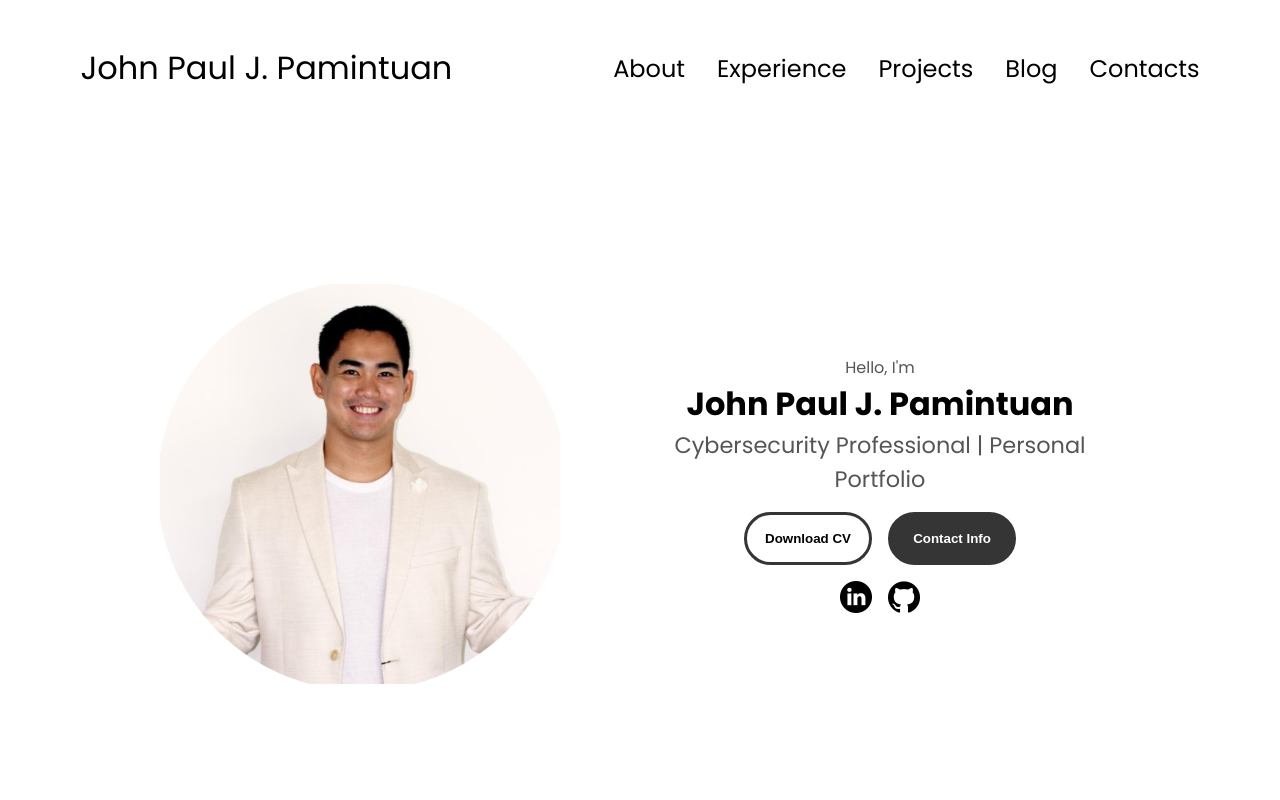
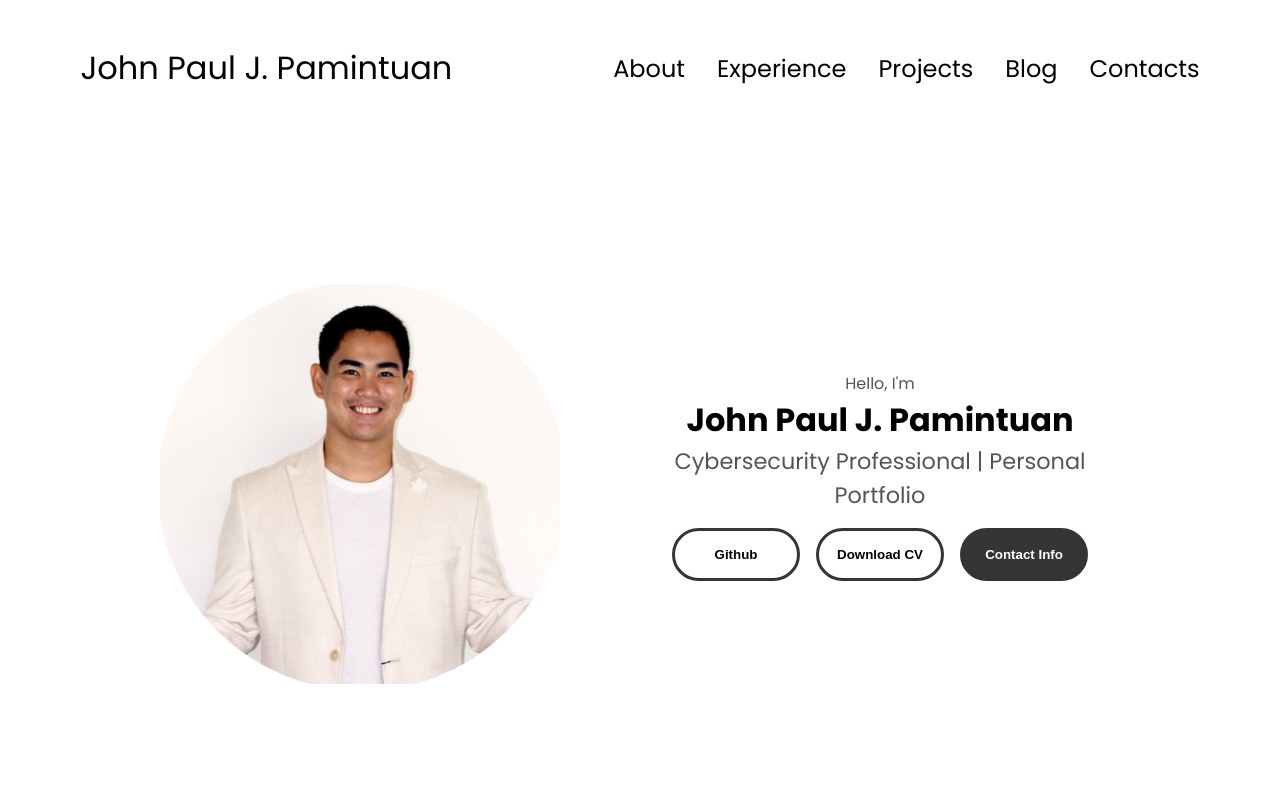
Before and after one commit to JohnPaulPamintuan/html-css-js-portfolio, a plain HTML site: page index.html in a window 1280 px wide. Shown: the top 800 px of the page. Drawn offline with Linux system fonts and the light colour scheme.

Commit message:
updated buttons

```diff
--- a/index.html
+++ b/index.html
@@ -47,6 +47,9 @@
         <h1 class="title">John Paul J. Pamintuan</h1>
         <p class="section__text__p2">Cybersecurity Professional | Personal Portfolio</p>
         <div class="btn-container">
+            <button class="btn btn-color2" onclick="location.href='https://github.com/JohnPaulPamintuan'">
+                Github
+            </button>
             <button class="btn btn-color2" onclick="window.open('./assets/ResumeJP.pdf')">
                 Download CV
             </button>
@@ -55,14 +58,7 @@
             </button>
         </div>
         <div id="socials-container">
-            <img src="./assets/linkedin.png"
-            alt="My Linkedin Profile"
-            class="icon"
-            onclick="location.href='https://www.linkedin.com/in/johnpaulpamintuan/'" />
-            <img src="./assets/github.png"
-            alt="My github Profile"
-            class="icon"
-            onclick="location.href='https://github.com/JohnPaulPamintuan'"/>
+
         </div>
     </div>
   </section>
```
